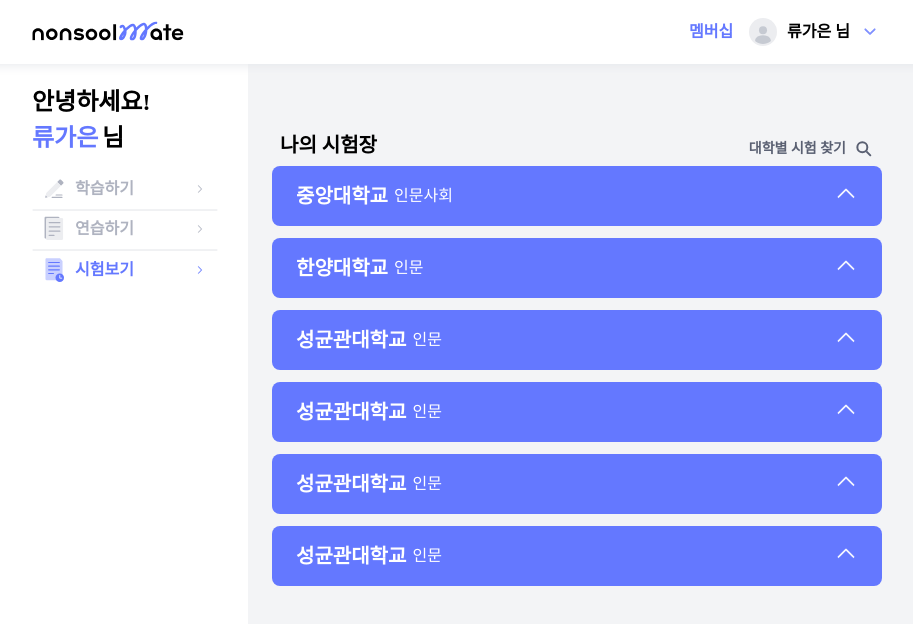
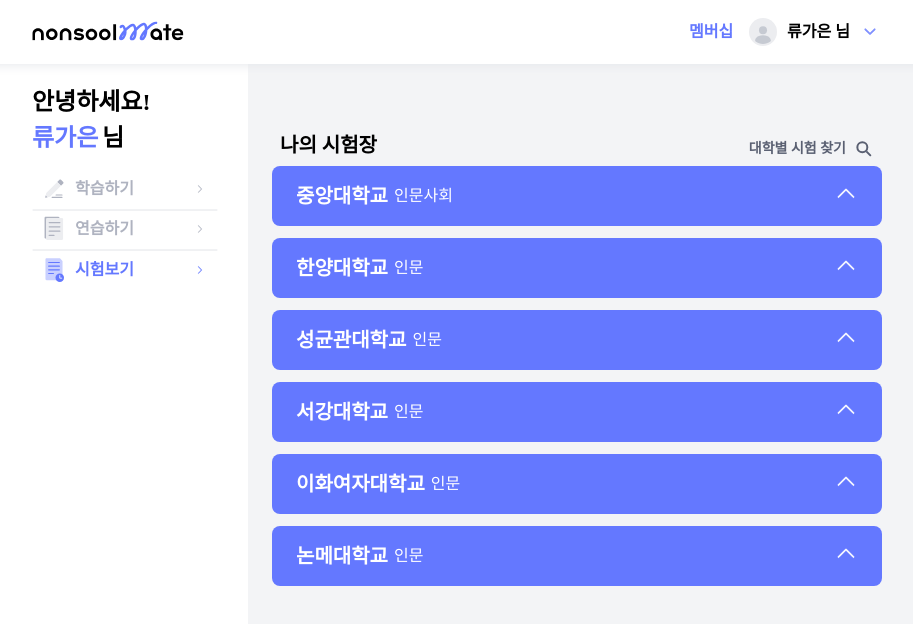
Before and after one commit to nonsoolmate-official/nonsoolmate-client, a React (Vite) app in the folder nonsoolmateClient/: page /home/test in a window 1280 px wide. Shown: the top 624 px of the page, without its empty margins (183-1096 px from the left). Built offline with nearby package versions, Linux system fonts and the light colour scheme; a web font is replaced by a local one.

Commit message:
[ etc/#37 ] 리스트에 더미데이터 추가

```diff
--- a/nonsoolmateClient/src/home/core/universityLists.ts
+++ b/nonsoolmateClient/src/home/core/universityLists.ts
@@ -34,7 +34,7 @@ export const universityLists: UniversityListsTypes[] = [
         examId: 3,
         examName: "2023 인문사회 3",
         examTimeLimit: 60,
-        examResultStatus: "답안 제출 전",
+        examResultStatus: "첨삭 완료",
       },
       {
         examId: 4,
@@ -77,7 +77,7 @@ export const universityLists: UniversityListsTypes[] = [
         examId: 3,
         examName: "2023 인문사회 3",
         examTimeLimit: 60,
-        examResultStatus: "답안 제출 전",
+        examResultStatus: "첨삭 완료",
       },
       {
         examId: 4,
@@ -108,7 +108,7 @@ export const universityLists: UniversityListsTypes[] = [
         examId: 3,
         examName: "2023 인문사회 3",
         examTimeLimit: 60,
-        examResultStatus: "답안 제출 전",
+        examResultStatus: "첨삭 완료",
       },
       {
         examId: 4,
@@ -132,7 +132,7 @@ export const universityLists: UniversityListsTypes[] = [
   },
   {
     universityId: 4,
-    universityName: "성균관대학교",
+    universityName: "서강대학교",
     universityCategory: "인문",
     examList: [
       {
@@ -151,13 +151,13 @@ export const universityLists: UniversityListsTypes[] = [
         examId: 3,
         examName: "2023 인문사회 3",
         examTimeLimit: 60,
-        examResultStatus: "답안 제출 전",
+        examResultStatus: "열람권 사용 전",
       },
     ],
   },
   {
     universityId: 5,
-    universityName: "성균관대학교",
+    universityName: "이화여자대학교",
     universityCategory: "인문",
     examList: [
       {
@@ -176,7 +176,7 @@ export const universityLists: UniversityListsTypes[] = [
         examId: 3,
         examName: "2023 인문사회 3",
         examTimeLimit: 60,
-        examResultStatus: "답안 제출 전",
+        examResultStatus: "첨삭 완료",
       },
       {
         examId: 4,
@@ -188,7 +188,7 @@ export const universityLists: UniversityListsTypes[] = [
   },
   {
     universityId: 6,
-    universityName: "성균관대학교",
+    universityName: "논메대학교",
     universityCategory: "인문",
     examList: [
       {
@@ -207,7 +207,7 @@ export const universityLists: UniversityListsTypes[] = [
         examId: 3,
         examName: "2023 인문사회 3",
         examTimeLimit: 60,
-        examResultStatus: "답안 제출 전",
+        examResultStatus: "첨삭 진행 중",
       },
       {
         examId: 4,
```
